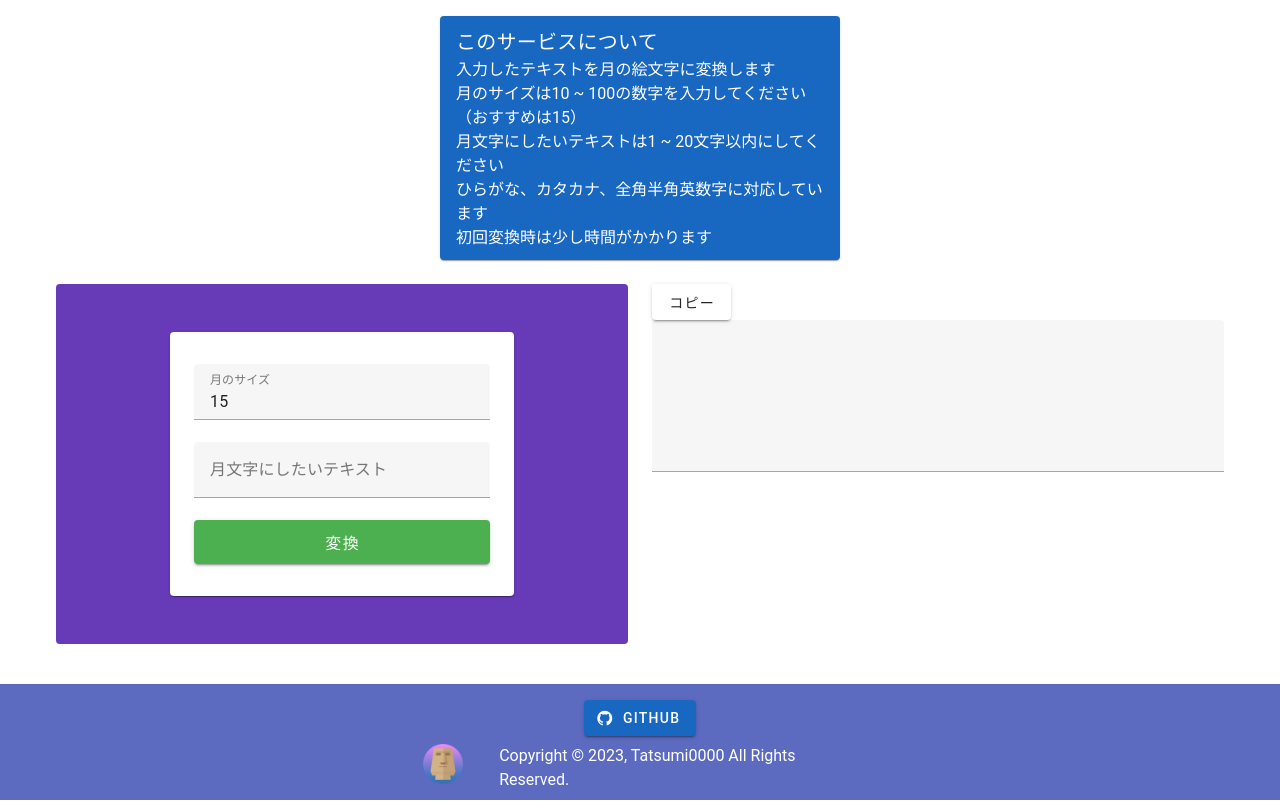
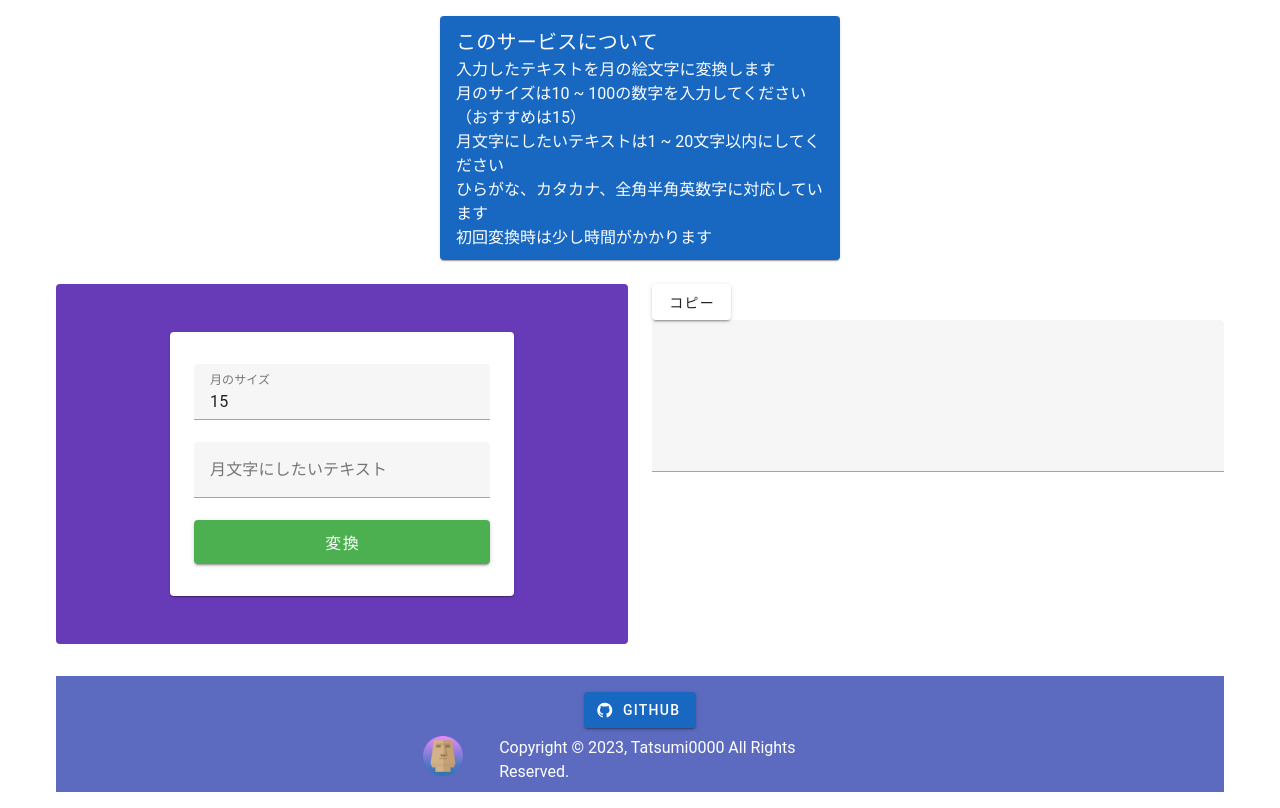
Before and after one commit to Tatsumi0000/starry-kids, a Vue app in the folder web/frontend/: page / in a window 1280 px wide. Built offline with nearby package versions, Linux system fonts and the light colour scheme.

Commit message:
フッターの下固定をやめる

```diff
--- a/web/frontend/src/components/TheFooter.vue
+++ b/web/frontend/src/components/TheFooter.vue
@@ -10,7 +10,7 @@ const openWindow = (url: string) => {
 
 <template>
   <v-container>
-    <v-footer app class="bg-indigo-lighten-1 flex-column">
+    <v-footer class="bg-indigo-lighten-1 flex-column">
       <v-btn
         class="ma-2"
         color="primary"
@@ -24,7 +24,8 @@ const openWindow = (url: string) => {
           <v-img :src="icon" height="40" width="40" />
         </v-col>
         <v-col cols="10">
-          Copyright © {{ new Date().getFullYear() }}, Tatsumi0000 All Rights Reserved.
+          Copyright © {{ new Date().getFullYear() }}, Tatsumi0000 All Rights
+          Reserved.
         </v-col>
       </v-row>
     </v-footer>
```
